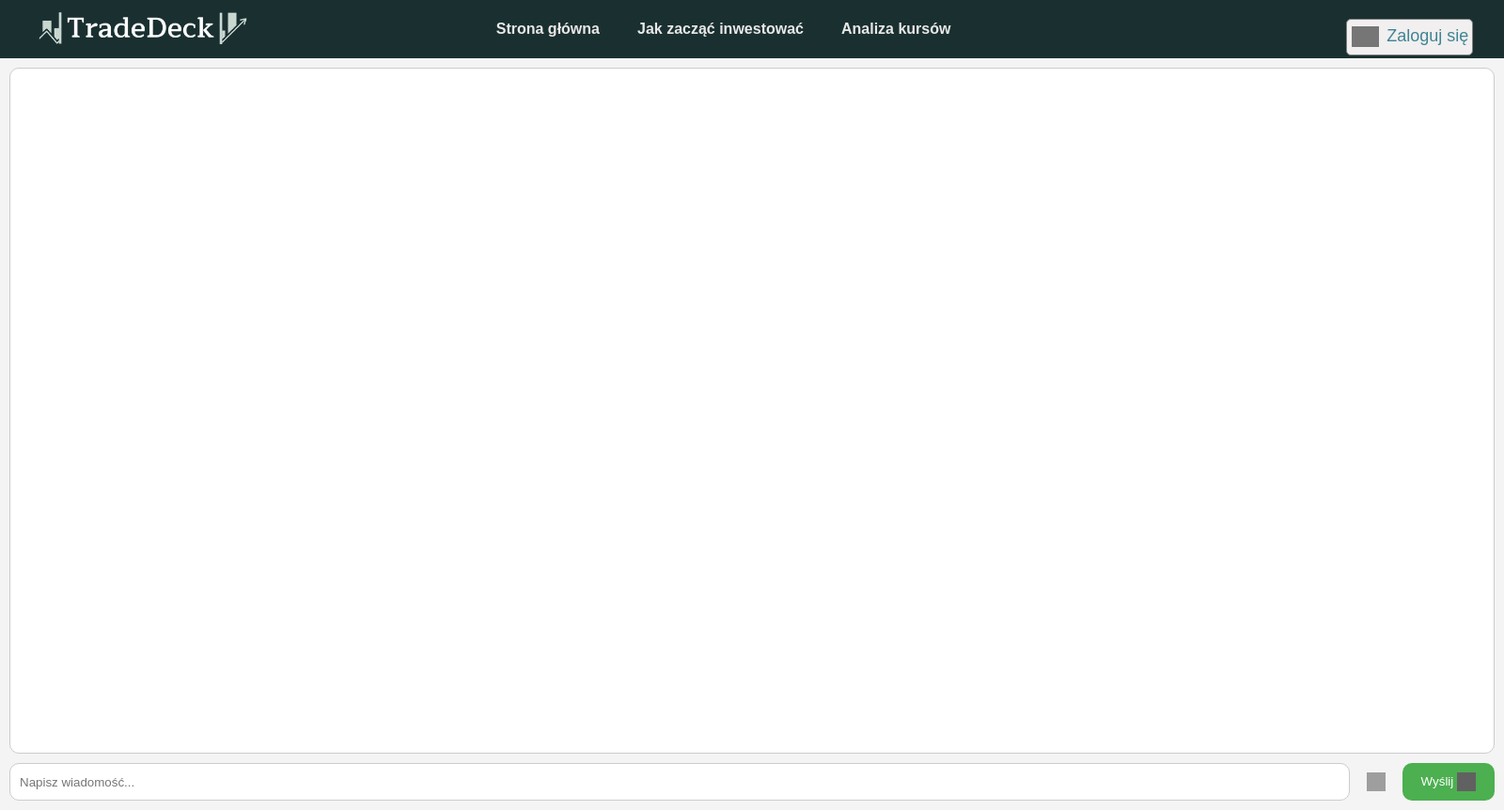
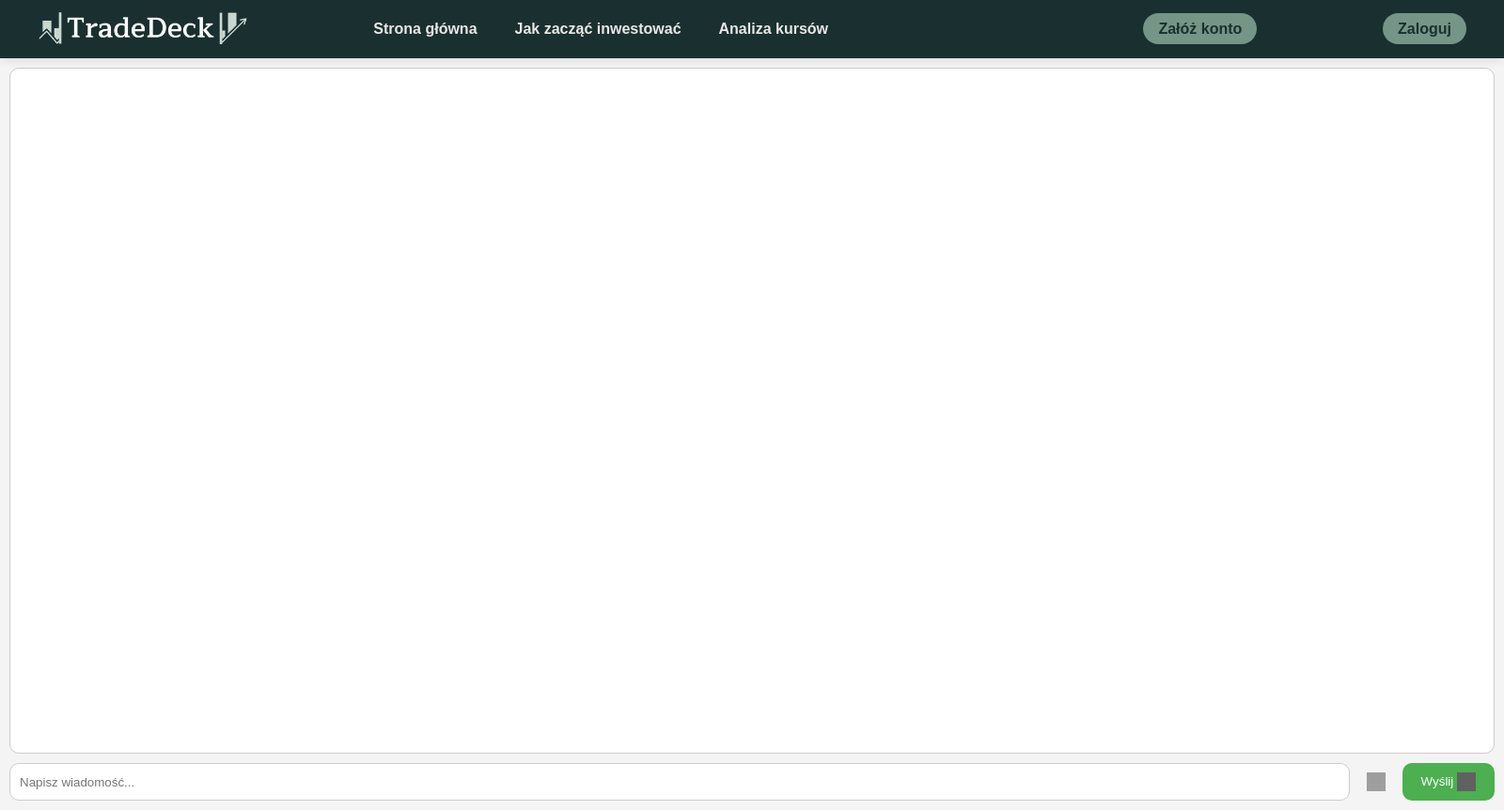
Before and after one commit to Quattro-Crew/Stack, a PHP site: page /chat/chatIndex.php in a window 1600 px wide. Shown: the whole page at 94% size. Run offline with PHP 8.4, Linux system fonts and the light colour scheme; grey boxes are pictures that could not be loaded.

Commit message:
Poprawka navbaru
Poprawka navbaru, modale nie dostają stylizacji (?), skrypt włączający czatbota tymczasowo zakomentowany (wyłączony)

```diff
--- a/TradeDeck/Front-end/html/chatIndex.php
+++ b/TradeDeck/Front-end/html/chatIndex.php
@@ -175,8 +175,11 @@ session_start()
             <li><a href="index3.php">Analiza kursów</a></li>
         </ul>
 
+
         <?php if (!isset($_SESSION['loggedin']) || $_SESSION['loggedin'] !== true): ?>
+            <div class = "rejestracja">
                 <a href="" id="registerLink">Załóż konto</a>
+            </div>
         <?php endif; ?>
         <?php if (isset($_SESSION['loggedin']) && $_SESSION['loggedin'] === true): ?>
             <a class="welcome">Witaj <?php echo htmlspecialchars($_SESSION['username']);?>!</a>
@@ -202,7 +205,6 @@ session_start()
                 }
             });
         </script>
-
         <script>
             document.addEventListener('DOMContentLoaded', function () {
                 const registerLink = document.getElementById('registerLink');
@@ -293,9 +295,11 @@ session_start()
                         if (password.match(/[$@#&!]+/)) {
                             strength += 1;
                         }
+
                         if (password.length < 12){
                             display.innerHTML="Minimalna liczba znaków to 12";
                         }
+
                         if (password.length > 128){
                             display.innerHTML="Maksymalna liczba znaków to 128";
                         }
@@ -323,22 +327,20 @@ session_start()
                             }
                     }
                 </script>
+
             </div>
         </div>
 
         <div class="rejestracja">
-            <div class="head">
-                <img class="lock" src="lock-solid.svg" alt="">
-            </div>
-
             <?php if (isset($_SESSION['loggedin']) && $_SESSION['loggedin'] === true): ?>
             <div id="welcome">
+
                 <a href="logout.php" id="logoutButton">Wyloguj się</a>
             </div>
 
             <div class="login-button">
                 <?php else: ?>
-                <a href="#" id="loginLink">Zaloguj się</a>
+                <a href="#" id="loginLink" class="login-button">Zaloguj</a>
                 <?php endif; ?>
             </div>
 
@@ -370,6 +372,8 @@ session_start()
                         <button id="navbutton" type="submit">Wyślij link do resetowania hasła</button>
                     </form>
                 </div>
+            </div>
+
         </div>
 
         <script>
@@ -432,6 +436,7 @@ session_start()
                     });
                 }
         </script>
+
     </nav>
     <div class="container">
         <div id="history" class="history"></div>
@@ -520,7 +525,7 @@ session_start()
             }
         }
     </script>
-    <script>
+    <!-- <script>
         console.log("Strona załadowana");
 
         window.addEventListener("DOMContentLoaded", () => {
@@ -529,6 +534,6 @@ session_start()
             .then(res => console.log("Bot start: ", res.status))
             .catch(err => console.error("Bot start error: ", err));
         });
-    </script>
+    </script> -->
 </body>
 </html>
--- a/TradeDeck/Front-end/html/css/chatIndex.css
+++ b/TradeDeck/Front-end/html/css/chatIndex.css
@@ -126,6 +126,7 @@ body.dark-mode .bot {
 }
 
 .navbar {
+    position: sticky;
     top: 0;
     z-index: 999;
     display: flex;
@@ -158,7 +159,7 @@ body.dark-mode .bot {
     text-decoration: underline;
 }
 
-.login-button a {
+.rejestracja a {
     background-color: #759686;
     color: #1a3030;
     padding: 8px 16px;
@@ -168,7 +169,7 @@ body.dark-mode .bot {
     transition: background-color 0.3s;
 }
 
-.login-button a:hover {
+.rejestracja a:hover {
     background-color: #61aa93;
 }
 
@@ -192,15 +193,13 @@ body.dark-mode .bot {
     text-align: center;
 }
 
-.modal-content button[type=submit]{
+.modal-content .navbutton[type=submit]{
     margin-top: 35px;
 }
 
 .modal-content .meter{
     height: 150px;
 }
-
-
 
 .close {
     float: right;
@@ -243,48 +242,6 @@ color: white;
     text-decoration: underline 1.5px solid rgb(131, 200, 215);
 }
 
-.rejestracja{
-    height: 39px;
-    background-color: rgb(241, 239, 239);
-    width: 135px;
-    margin-left: 174vh;
-    margin-top: 16px;
-    position: absolute;
-    border-radius: 5px 5px 5px 5px;
-    padding-top: 7.5px;
-    border: 1px gray solid;
-
-
+.welcome{
+    color: white;
 }
-.rejestracja:hover{
-    background-color: #777777;
-}
-
-.rejestracja:hover a{
-    color: rgb(241, 239, 239);
-}
-
-.rejestracja a{
-    font-size: 18px;
-    padding-left: 8px;
-    text-decoration: none;
-    color: rgb(62, 132, 148);
-    float: left;
-
-
-}
-
-.lock{
-    height: 25px;
-    padding-left: 5px;
-    padding-bottom: 3px;
-    float: left;
-    filter: invert(552%) sepia(53%) saturate(20%) hue-rotate(68deg) brightness(20%) contrast(9%);
-}
-
-.rejestracja:hover .lock{
-    filter: invert(95%) sepia(100%) saturate(0%) hue-rotate(114deg) brightness(104%) contrast(106%);
-    content: url('lock-open-solid.svg');
-    height: 25px;
-    float: left;
-}
```
Lines whose indentation alone changed are shown as unchanged.
